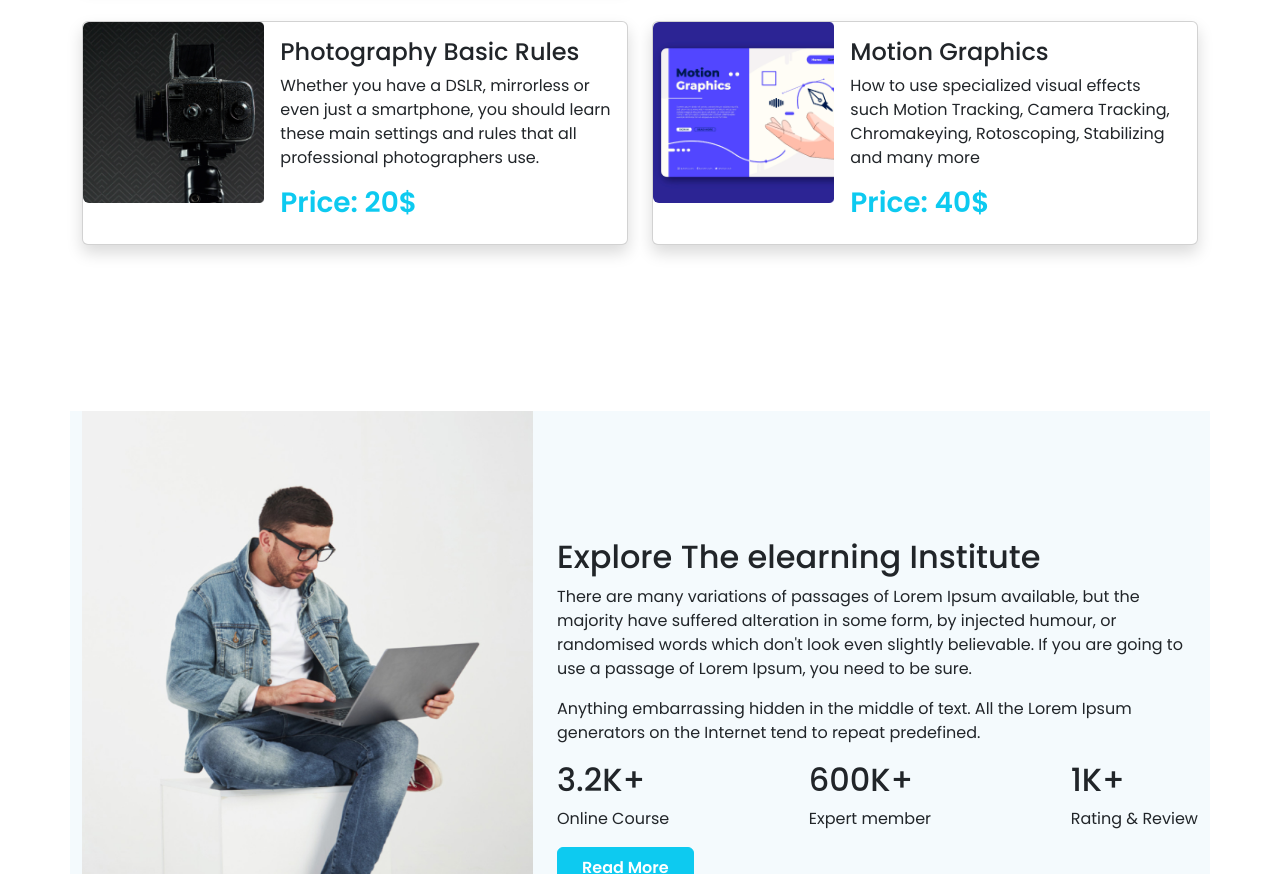
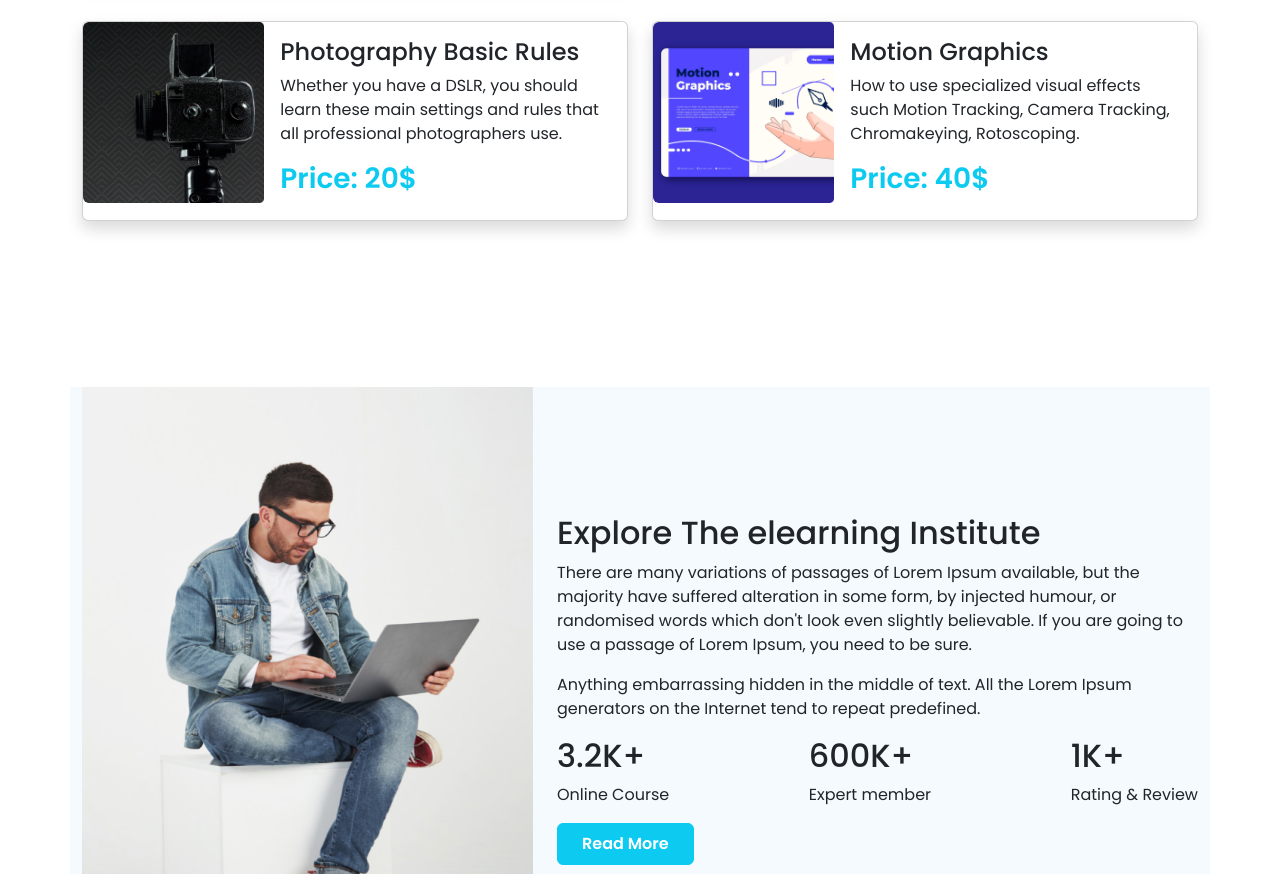
Before and after one commit to nandoghosh/MechaTech_Education, a plain HTML site: page index.html in a window 1280 px wide. Shown: the part 1548-2422 px from the top of the page. Drawn offline with nearby package versions, Linux system fonts and the light colour scheme.

Commit message:
some edit

```diff
--- a/index.html
+++ b/index.html
@@ -200,7 +200,7 @@
                             <div class="col-md-8">
                                 <div class="card-body">
                                     <h4 class="card-title">Photography Basic Rules</h4>
-                                    <p class="card-text">Whether you have a DSLR, mirrorless or even just a smartphone,
+                                    <p class="card-text">Whether you have a DSLR,
                                         you should learn these main settings and rules that
                                         all professional photographers use.</p>
                                     <h3 class="text-info fw-semibold">Price: 20$</h3>
@@ -219,7 +219,7 @@
                                 <div class="card-body">
                                     <h4 class="card-title">Motion Graphics</h4>
                                     <p class="card-text">How to use specialized visual effects such Motion Tracking,
-                                        Camera Tracking, Chromakeying, Rotoscoping, Stabilizing and many more</p>
+                                        Camera Tracking, Chromakeying, Rotoscoping.</p>
                                     <h3 class="text-info fw-semibold">Price: 40$</h3>
                                 </div>
                             </div>
```
